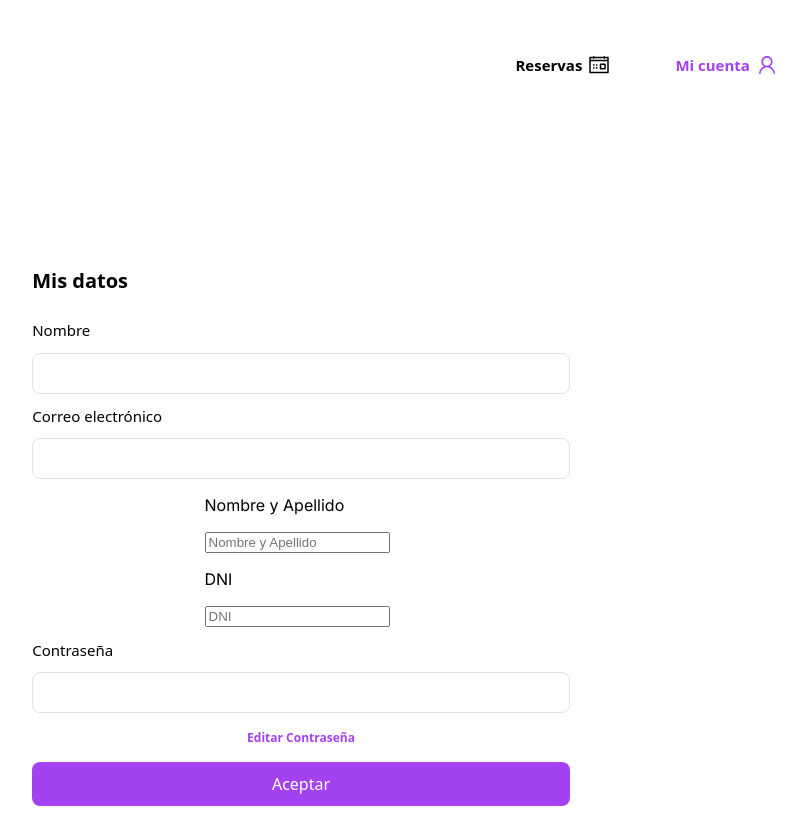
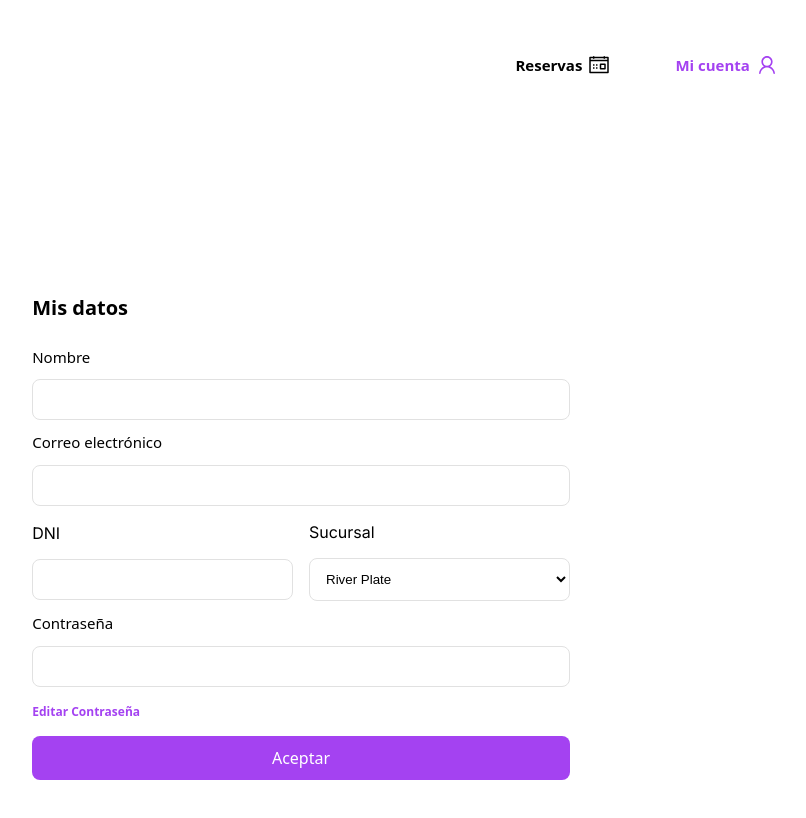
Before and after one commit to LucasGlave/MiTurnoWeb, a Next.js app: page /operatorDetails in a window 1280 px wide. Shown: the whole page, without its empty margins (339-1145 px from the left). Built offline with nearby package versions, Linux system fonts and the light colour scheme.

Commit message:
add OpeDetails.js

```diff
--- a/src/components/operatorDetails/OpeDetails.js
+++ b/src/components/operatorDetails/OpeDetails.js
@@ -28,21 +28,39 @@ const OpeDetails = () => {
             <h2>Correo electrónico</h2>
             <input type="text" />
           </div>
-          <div className="twoForm">
-            <div className="group" style={{ marginRight: "8px" }}>
-              <p>Nombre y Apellido</p>
-              <input type="text" placeholder="Nombre y Apellido" />
+          <div className={styles.twoForm}>
+            <div className={styles.group} style={{ marginRight: "16px" }}>
+              <p>DNI</p>
+              <input type="text" />
             </div>
-            <div className="group">
-              <p>DNI</p>
-              <input type="text" placeholder="DNI" />
+
+            <div className={styles.group}>
+              <p>Sucursal</p>
+              <select
+                style={{
+                  borderRadius: "8px",
+                  border: "1px solid var(--Grey-3, #e1e1e1)",
+                  background: "var(--White, #fff)",
+                  display: "flex",
+                  padding: "12px 8px 12px 12px",
+                  alignItems: "center",
+                  gap: "8px",
+                  alignSelf: "stretch",
+                }}
+              >
+                <option value="sucursal1">River Plate</option>
+                <option value="sucursal2">Murio en Madrid</option>
+                <option value="sucursal3">Fluminense</option>
+              </select>
             </div>
           </div>
           <div className={styles.group}>
             <h2>Contraseña</h2>
             <input type="text" className="input-with-icon" />
           </div>
-          <h4>Editar Contraseña</h4>
+          <div style={{ width: "80%" }}>
+            <h4>Editar Contraseña</h4>
+          </div>
           <div className={styles.group}>
             <button className={styles.button}>Aceptar</button>
           </div>
```
